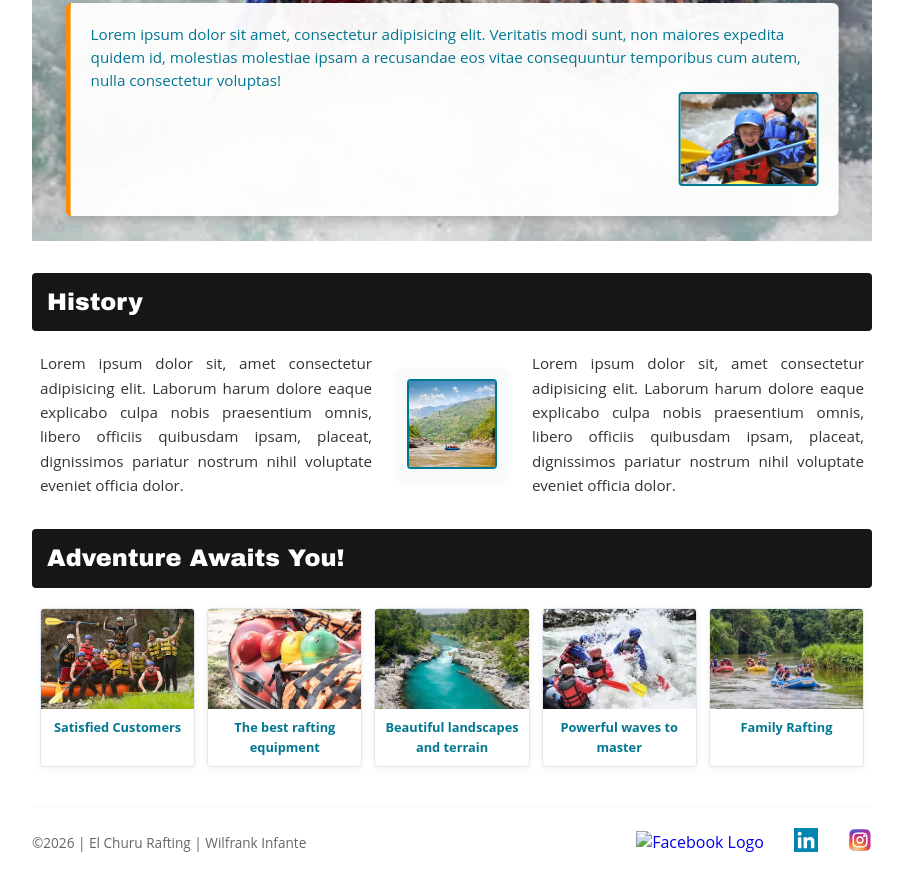
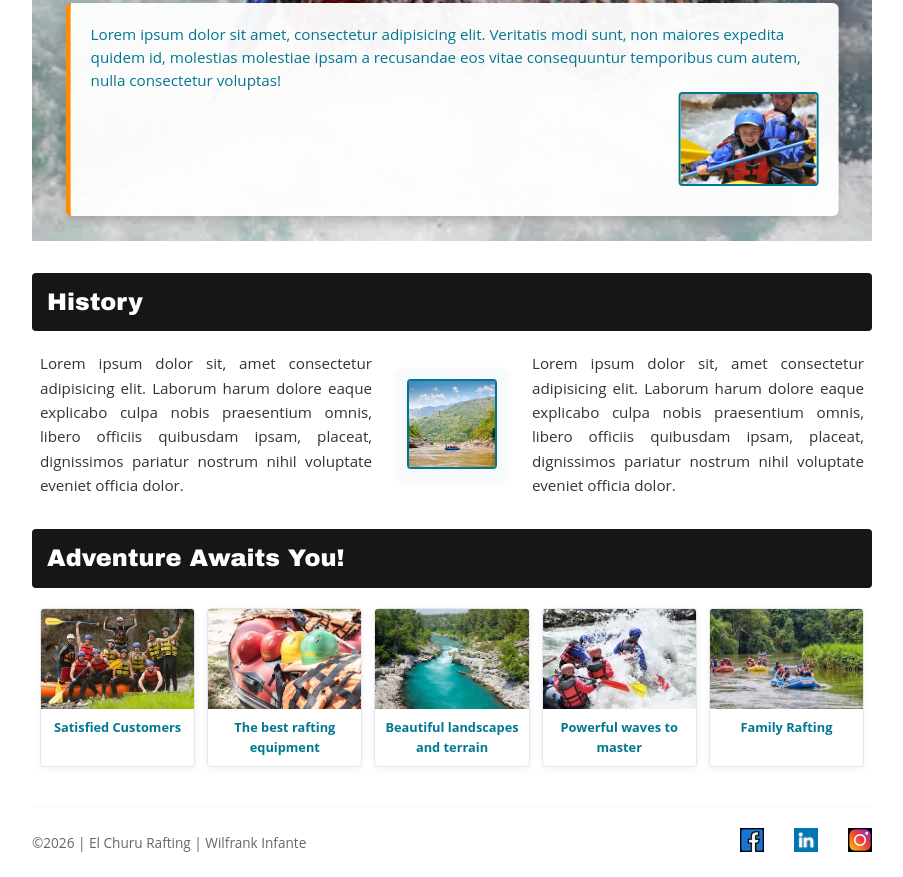
Before and after one commit to wilfrankinfante-professional/wdd130, a plain HTML site: page wwr/about.html in a window 1280 px wide. Shown: the part 517-1394 px from the top of the page, without its empty margins (188-1091 px from the left). Drawn offline with Linux system fonts and the light colour scheme.

Commit message:
finish about

```diff
--- a/wwr/about.html
+++ b/wwr/about.html
@@ -115,13 +115,13 @@
 
         <nav class="socialmedia">
             <a href="https://facebook.com" target="_blank">
-                <img src="images/facebook.svg" alt="Facebook Logo">
+                <img src="images/facebook.jpg" alt="Facebook Logo">
             </a>
             <a href="https://linkedin.com" target="_blank">
-                <img src="images/linkedin.svg" alt="Linkedin logo">
+                <img src="images/linkedin.jpg" alt="Linkedin logo">
             </a>
             <a href="https://instagram.com" target="_blank">
-                <img src="images/instagram.svg" alt="Instagram logo">
+                <img src="images/instagram.jpg" alt="Instagram logo">
             </a>
         </nav>
 
```
Also changed, not shown: wwr/images/facebook.jpg (added), wwr/images/facebook.svg (deleted), wwr/images/instagram.jpg (added), wwr/images/instagram.svg (deleted), wwr/images/linkedin.jpg (added), wwr/images/linkedin.svg (deleted).
